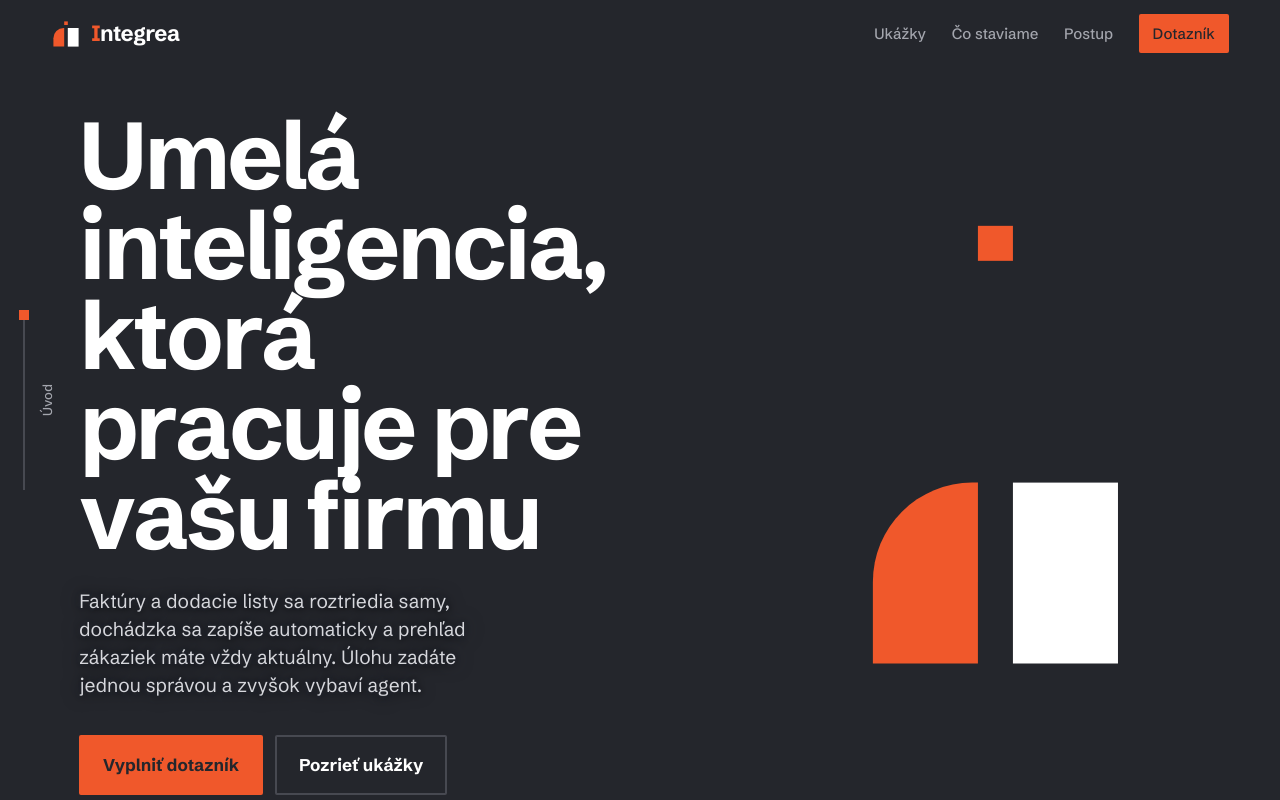
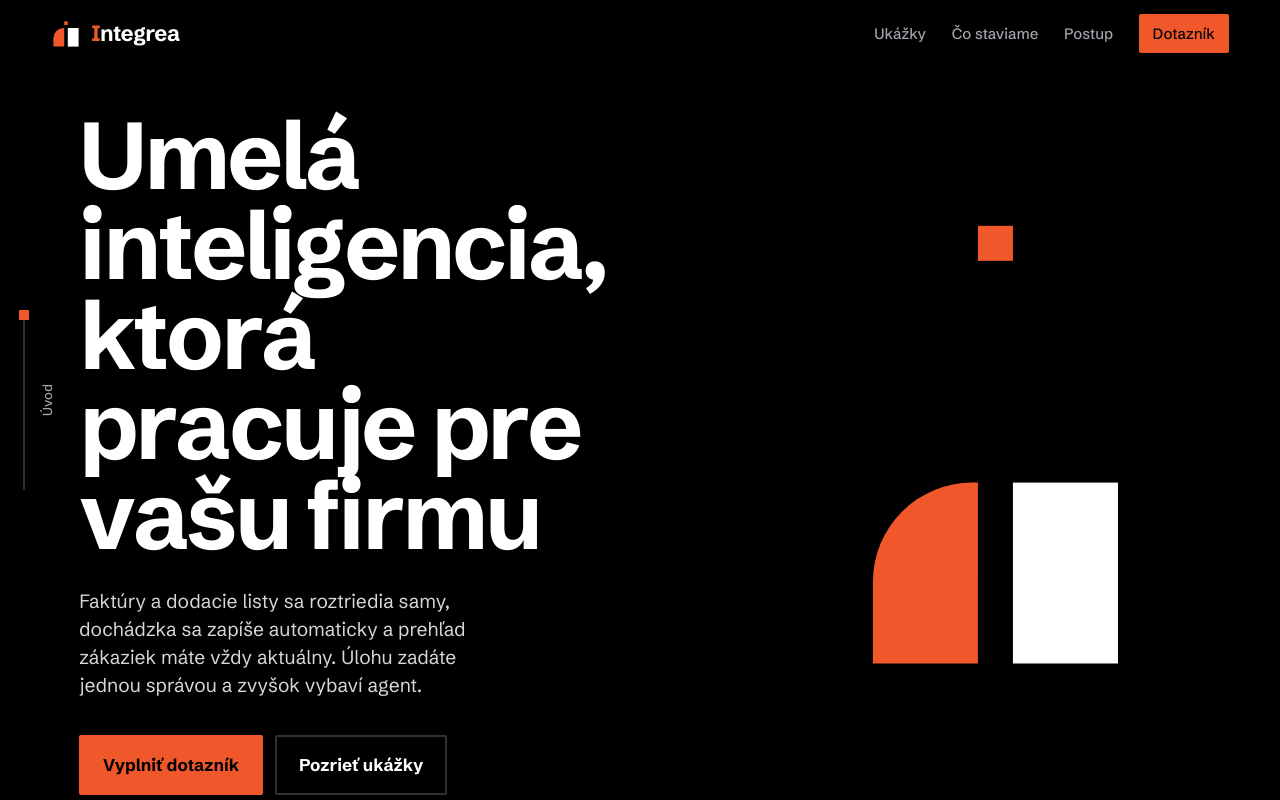
Before and after one commit to DenisDeraj/integrea-web, a website built with Vite: page index.html in a window 1280 px wide. Shown: the top 800 px of the page. Built offline with nearby package versions, Linux system fonts and the light colour scheme; some packages are replaced by stand-ins of ours; animation ran at ten frames a second.

Commit message:
Skúška: úplne čierne pozadie, upravené odtiene plôch a bodiek
Co-Authored-By: Claude Opus 5.5 <noreply@anthropic.com>
Claude-Session: https://claude.ai/code/session_018G4dkyfpaVCNu5X9G6amNm

```diff
--- a/index.html
+++ b/index.html
@@ -5,7 +5,7 @@
 <meta name="viewport" content="width=device-width, initial-scale=1">
 <title>Integrea Works – umelá inteligencia pre vašu firmu</title>
 <meta name="description" content="Umelá inteligencia, ktorá triedi faktúry a dodacie listy, eviduje dochádzku a pripravuje prehľady zákaziek. Najskôr sme ju overili vo vlastnej firme, potom ju nastavíme podľa potrieb tej vašej.">
-<meta name="theme-color" content="#24262C">
+<meta name="theme-color" content="#000000">
 <meta name="robots" content="noindex">
 <link rel="icon" href="./favicon.ico" sizes="48x48">
 <link rel="icon" href="./favicon.svg" type="image/svg+xml">
--- a/src/particles.ts
+++ b/src/particles.ts
@@ -3,7 +3,7 @@
 // stránky sa celá zloží do loga Integrea Works.
 const O = "#F0582B";
 // 0–2 sivé, 3 biela, 4 oranžová, 5 čierna
-const COLORS = ["#5A5C66", "#7E808A", "#B4B6BE", "#FFFFFF", O, "#0B0C0F"];
+const COLORS = ["#4A4C55", "#6E7079", "#A4A6AE", "#FFFFFF", O, "#2C2E36"]; // na čiernom pozadí: „tmavé“ bodky sú grafitové
 
 // tvar znaku v súradniciach viewBoxu (rovnaký ako SVG v HTML)
 const MARK_LEFT = "M8,64 A34,34 0 0 1 42,30 H44 V92 H8 Z";
--- a/src/style.css
+++ b/src/style.css
@@ -1,5 +1,5 @@
 :root{
-  --o:#F0582B; --g:#24262C; --g2:#2C2E35; --g3:#373941; --line:#474951;
+  --o:#F0582B; --g:#000000; --g2:#111114; --g3:#1C1D22; --line:#2E3038;
   --w:#FFFFFF; --mut:#A4A6AE; --dim:#5D5F68;
   --f:"Schibsted Grotesk", system-ui, sans-serif;
   --pad:clamp(16px,4vw,56px);
```
